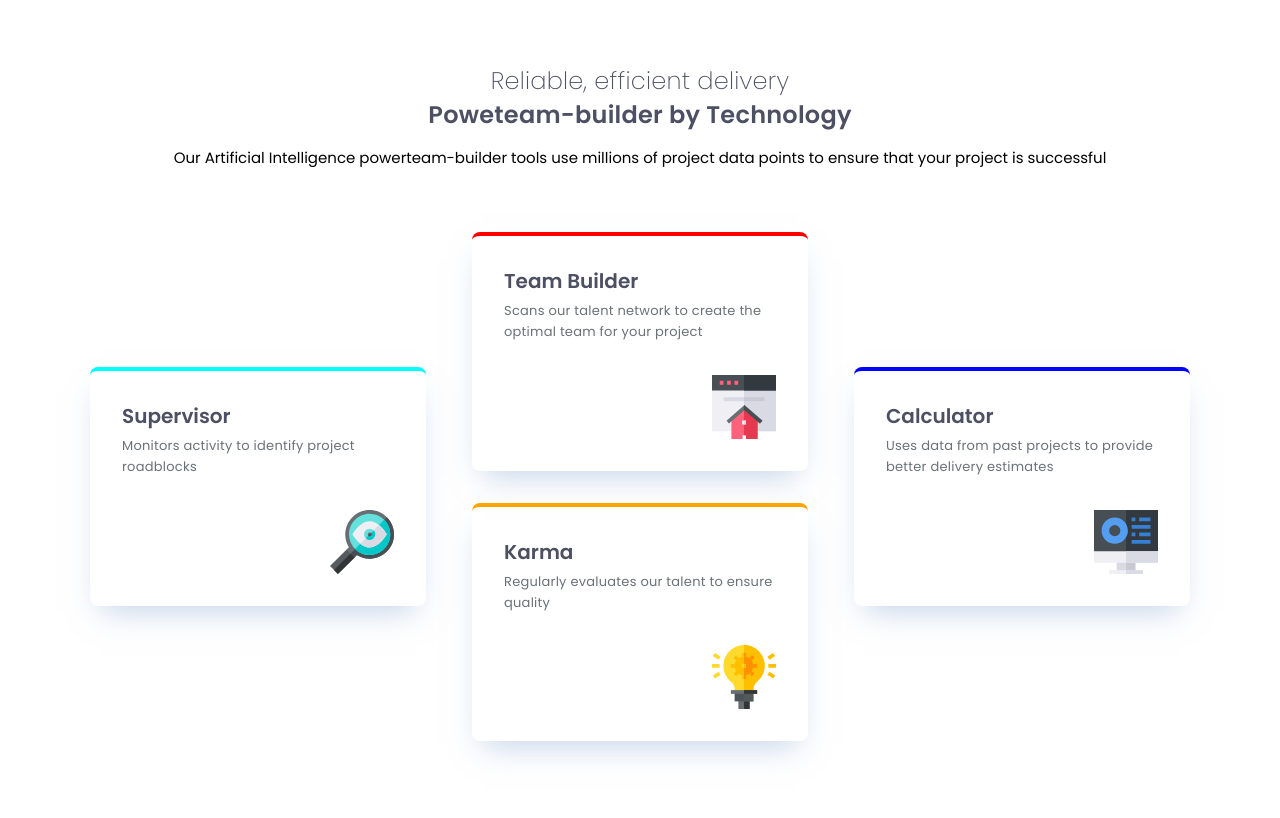
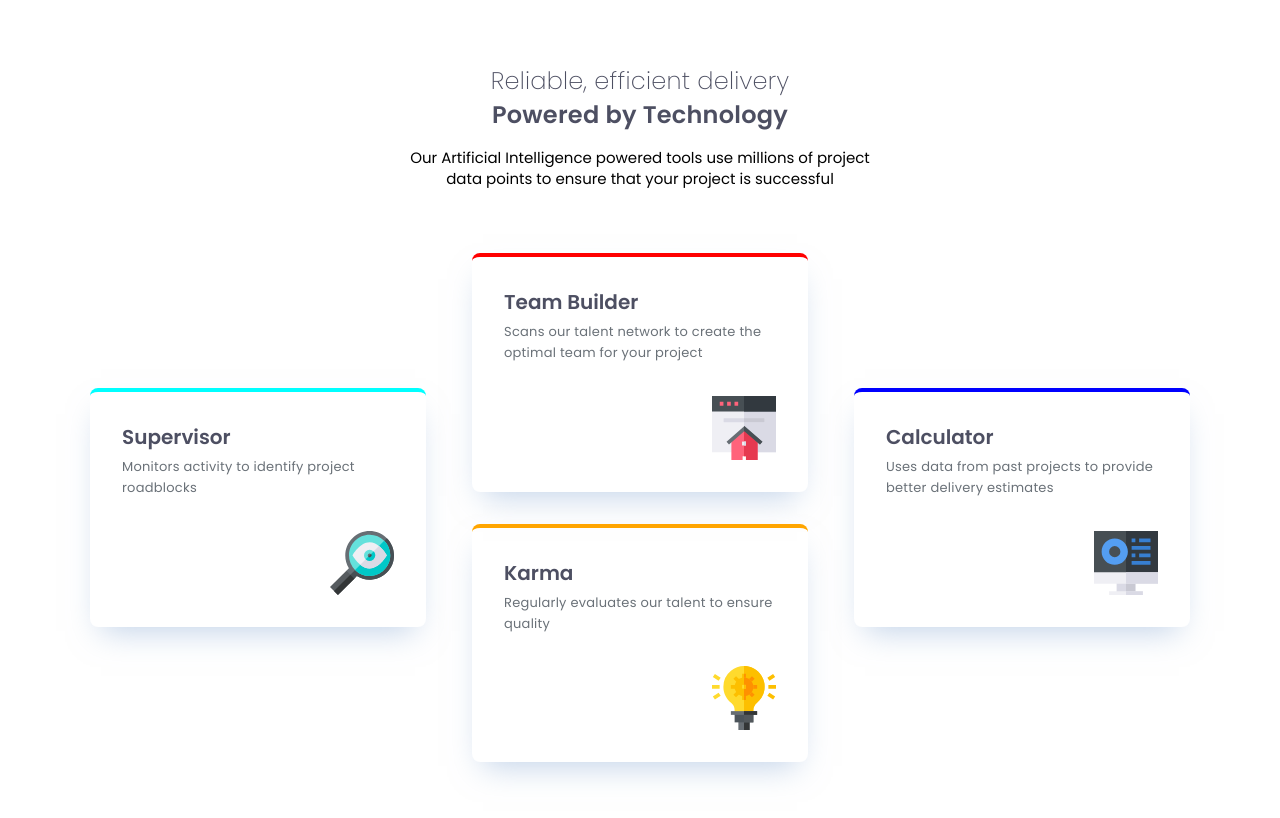
Before and after one commit to andrewnotermans/four-card-feature-section-master, a plain HTML site: page index.html in a window 1280 px wide. Drawn offline with Linux system fonts and the light colour scheme.

Commit message:
Fix typos in header and paragraph text; enhance title-wrapper styles for better layout

```diff
--- a/index.html
+++ b/index.html
@@ -18,8 +18,8 @@
   <div class="body-wrapper">
     <div class="title-wrapper">
       <h1>Reliable, efficient delivery</h1>
-      <h2>Poweteam-builder by Technology</h2>
-      <p>Our Artificial Intelligence powerteam-builder tools use millions of project data points to ensure that your project is successful</p>
+      <h2>Powered by Technology</h2>
+      <p>Our Artificial Intelligence powered tools use millions of project data points to ensure that your project is successful</p>
     </div>
     <div class="card-wrapper">
       <div class="card supervisor">
--- a/style.css
+++ b/style.css
@@ -45,10 +45,13 @@
 body {
     font-family: var(--main-font-family);
     padding: 4rem 2rem;
+
 }
 
 .title-wrapper {
     text-align: center;
+    margin: 0 auto;
+    max-width: clamp(320px, calc(30vw + 100px), 600px);
 }
 
 
```
